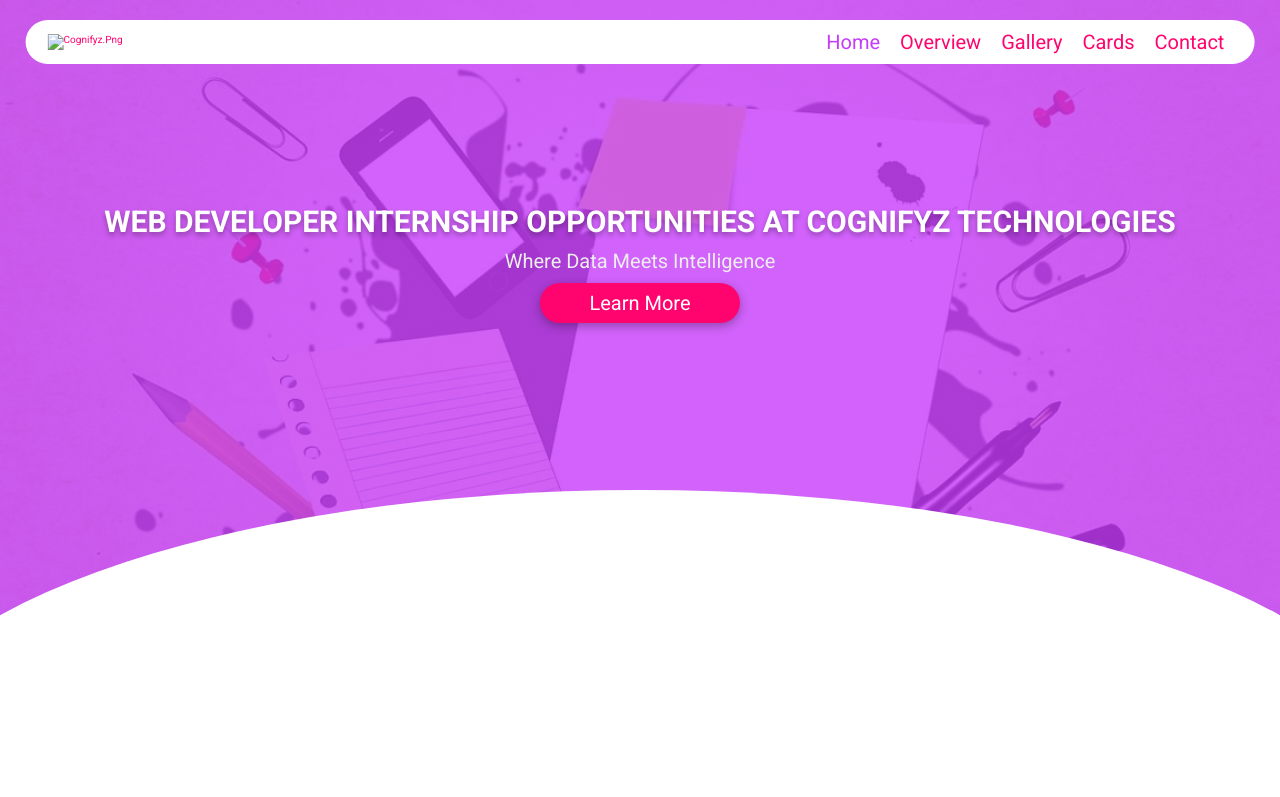
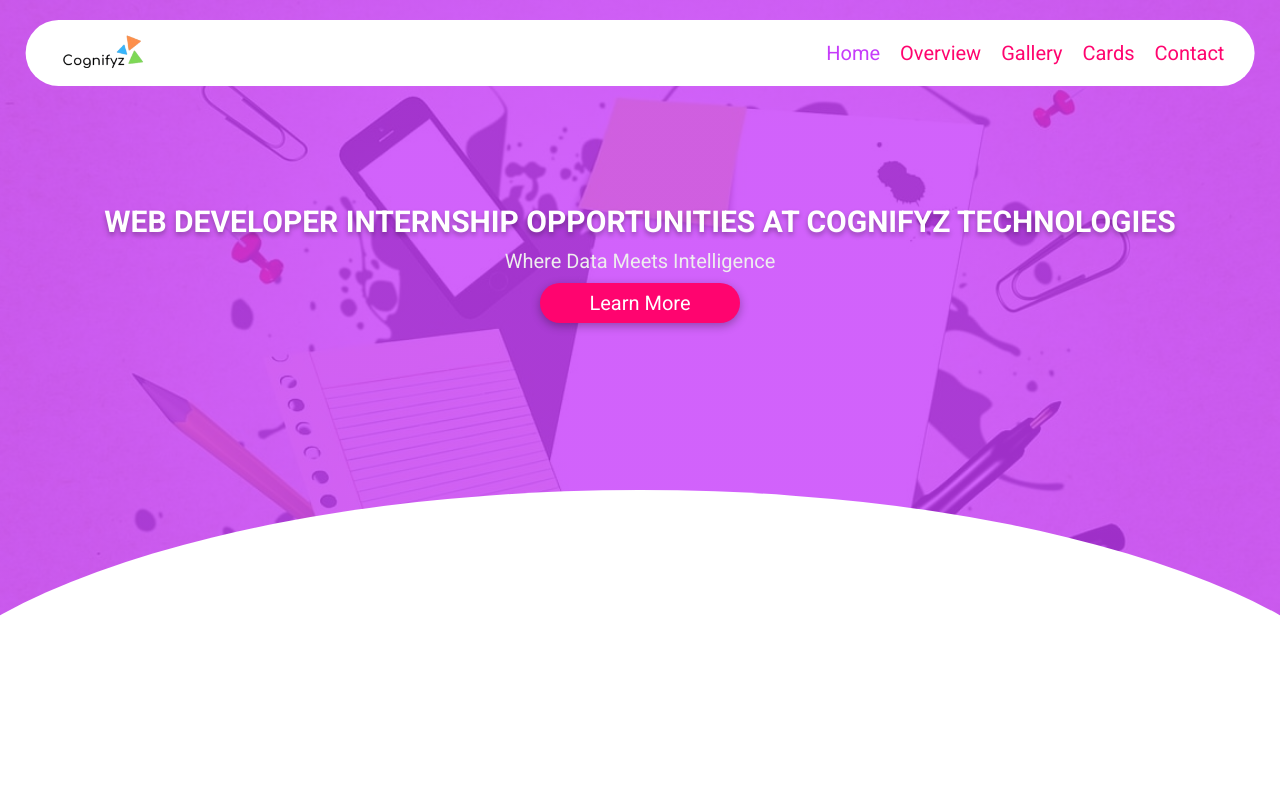
Before and after one commit to Webtilak/task, a plain HTML site: page index.html in a window 1280 px wide. Shown: the top 797 px of the page. Drawn offline with nearby package versions, Linux system fonts and the light colour scheme.

Commit message:
third commit

```diff
--- a/index.html
+++ b/index.html
@@ -18,7 +18,7 @@
   <!-- header section starts -->
 
   <header>
-    <a href="#" class="logo"><img src="/Intership Task/images/Cognifyz.png" alt="Cognifyz.png"></a>
+    <a href="#" class="logo"><img src="images/Cognifyz.png" alt="Cognifyz.png"></a>
 
     <nav class="navbar">
        <ul>
```
